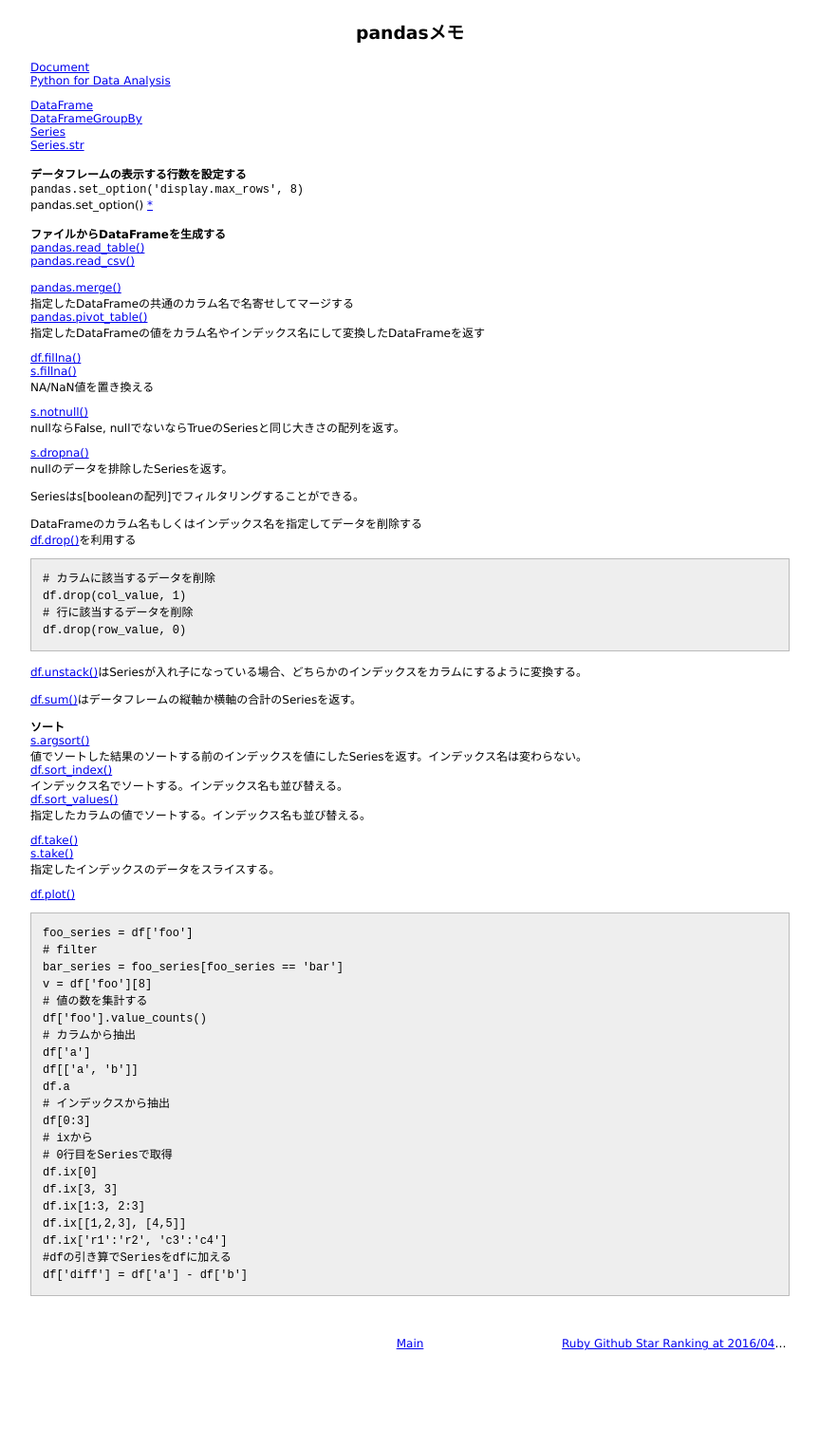
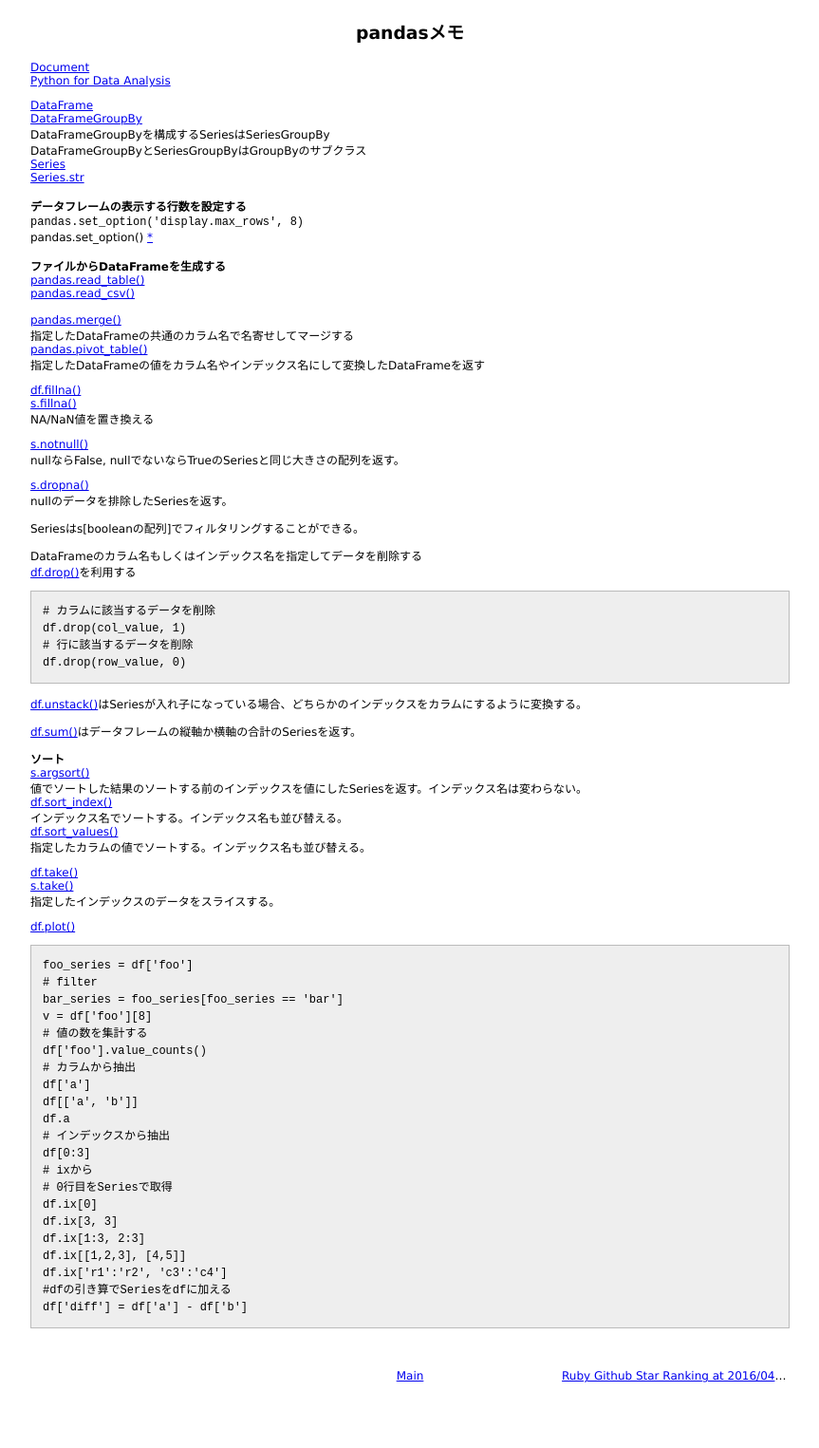
Before and after one commit to 38elements/38elements.github.com, a Jekyll site: the page built from _posts/2016-04-24-pandas.md, in a window 1280 px wide. Shown: the whole page at 95% size, without its empty margins (208-1071 px from the left). Built offline with Jekyll 4.4.1, drawn with Linux system fonts in a browser that asks for light colours; before the commit the page ends 1491 px from its top, so only the background shows below that.

Commit message:
Update 2016-04-24-pandas.md

```diff
--- a/_posts/2016-04-24-pandas.md
+++ b/_posts/2016-04-24-pandas.md
@@ -7,6 +7,8 @@ title: pandasメモ
 
 [DataFrame](http://pandas.pydata.org/pandas-docs/stable/api.html#dataframe)
 [DataFrameGroupBy](http://pandas.pydata.org/pandas-docs/stable/api.html#groupby)
+DataFrameGroupByを構成するSeriesはSeriesGroupBy
+DataFrameGroupByとSeriesGroupByはGroupByのサブクラス
 [Series](http://pandas.pydata.org/pandas-docs/stable/api.html#series)
 [Series.str](http://pandas.pydata.org/pandas-docs/stable/api.html#string-handling)
 <br>
```
